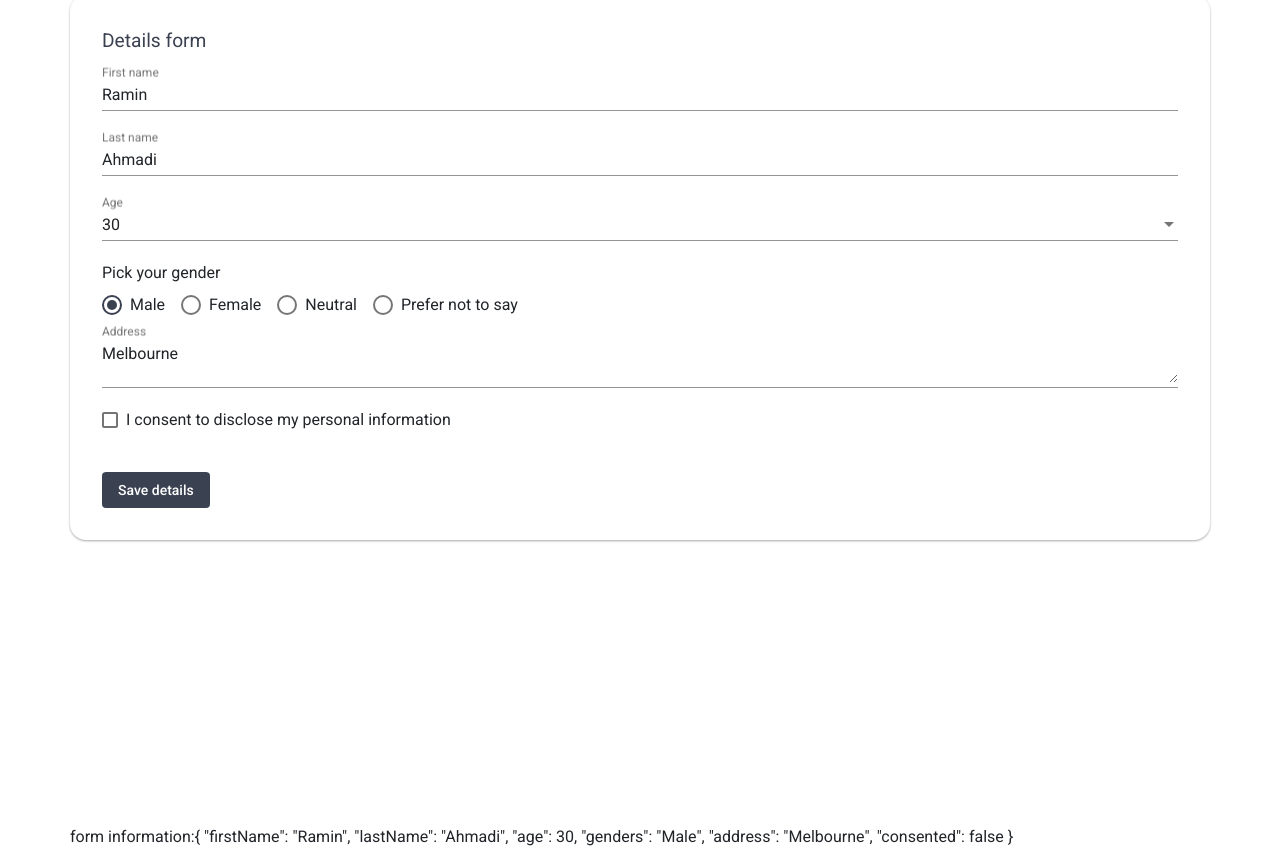
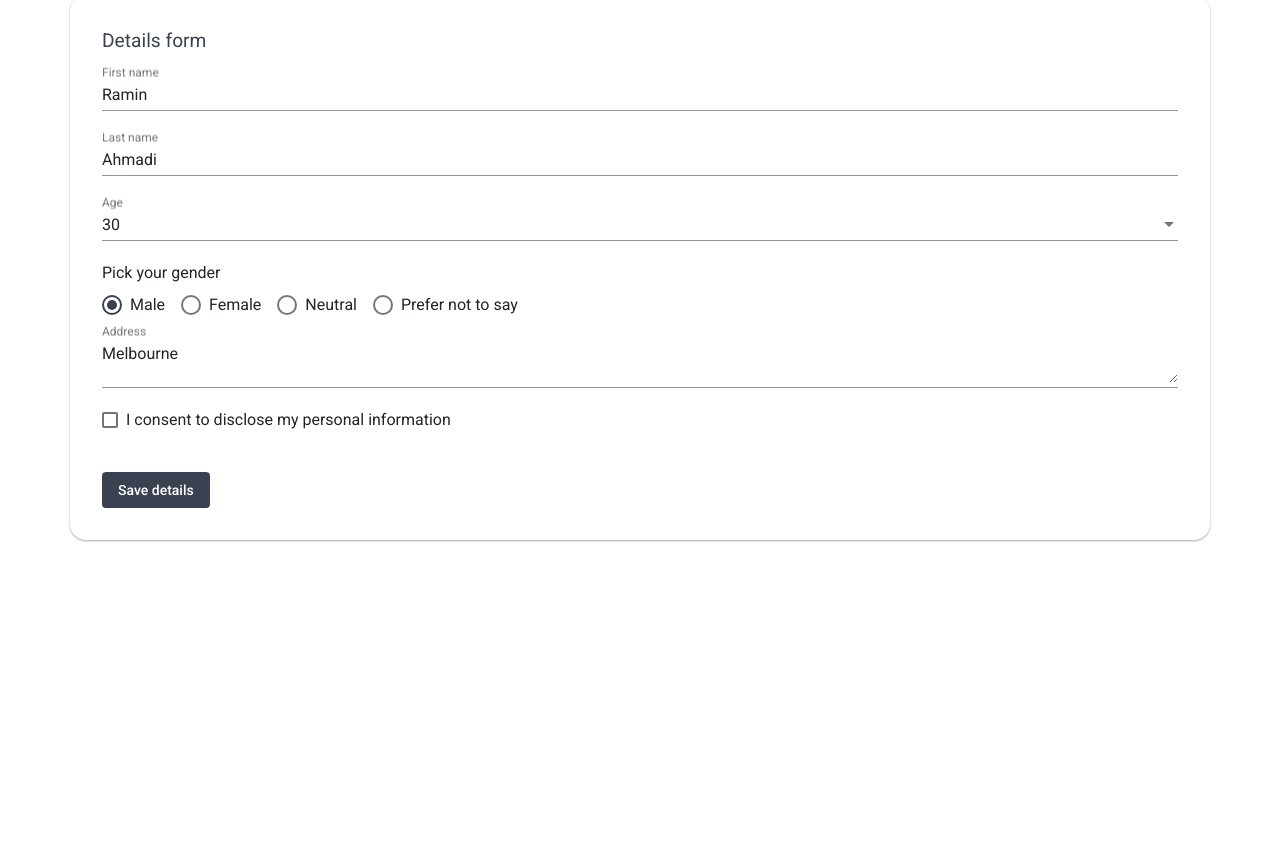
Before and after one commit to ramin-ahmadi/angular-forms, an Angular app: page / in a window 1280 px wide. Shown: the part 290-1155 px from the top of the page. After the commit the page ends 1115 px from the top, so only its background shows below. Built offline with nearby package versions, Linux system fonts and the light colour scheme.

Commit message:
alert for person data

```diff
--- a/src/app/details-form/details-form.component.html
+++ b/src/app/details-form/details-form.component.html
@@ -36,13 +36,7 @@
   <div class="details-form__form-field">
     <mat-checkbox ngModel name="consented" [(ngModel)]="person.consented">I consent to disclose my personal information</mat-checkbox>
   </div>
-  <button class="details-form__submit" mat-flat-button color="accent">Save details</button>
+  <button class="details-form__submit" mat-flat-button color="accent" (click)="onDetailsFormSubmit()">Save details</button>
 </form>
 </div>
 </div>
-<div class="container">
-  <div class="row">
-    <p>form information:</p>
-      {{detailsForm.value | json}}
-  </div>
-</div>
--- a/src/app/details-form/details-form.component.ts
+++ b/src/app/details-form/details-form.component.ts
@@ -24,4 +24,7 @@ export class DetailsFormComponent implements OnInit {
     this.ages = Array(100).fill(1).map((e,i)=>i+1);
   }
 
+  onDetailsFormSubmit(){
+    alert(JSON.stringify(this.person))
+  }
 }
```
